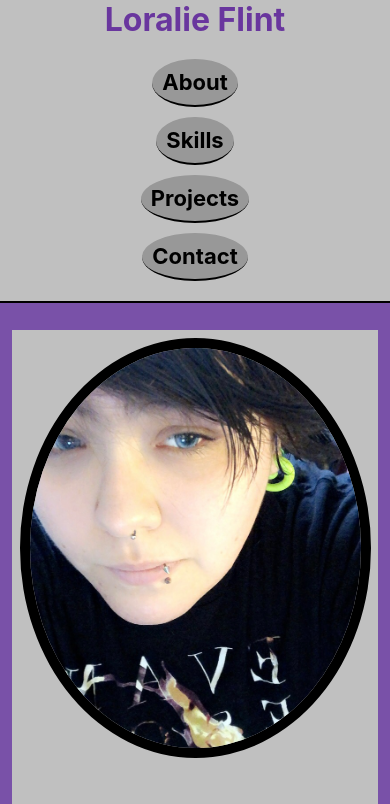
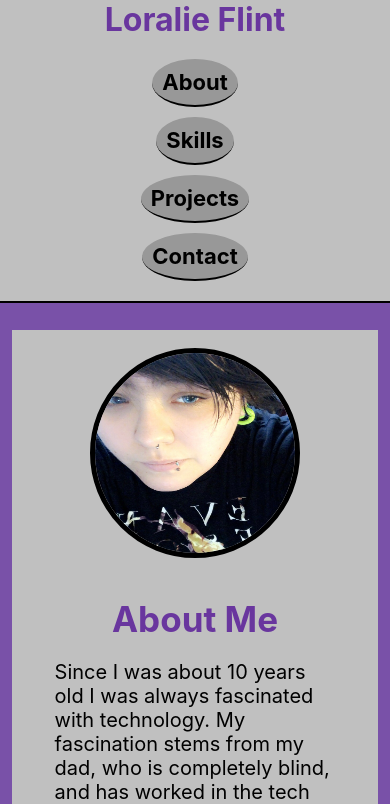
Before and after one commit to LoralieFlint/My-Portfolio, a React (Create React App) app: page / in a window 390 px wide. Shown: the top 804 px of the page. Built offline with nearby package versions, Linux system fonts and the light colour scheme.

Commit message:
working on iphone 11 viewing

```diff
--- a/src/index.css
+++ b/src/index.css
@@ -543,7 +543,39 @@ li:hover {
     width: 280px;
     height:280px;
   }
+}
 
+@media only screen and (max-width: 415px) {
+  .headerHolder {
+    width: 100%;
+  }
+  .aboutHolder {
+    width: 100%;
+  }
+  .about {
+    margin: auto;
+    margin-bottom: 25px;
+    margin-top: 330px;;
+    background-color: silver;
+    width: 90%;
+    display: flex;
+    justify-content: space-between;
+    flex-wrap: wrap;
+    padding: 2%;
+  }
 
+  .profilePic {
+    height: 200px;
+    width: 200px;
+    border: 5px solid black;
+    border-radius: 50%;
+    margin: auto;
+    margin-top: 10px;;
+    flex-direction: column;
+  }
 
+  .gitstats {
+    width: 280px;
+    height:280px;
+  }
 }
```
